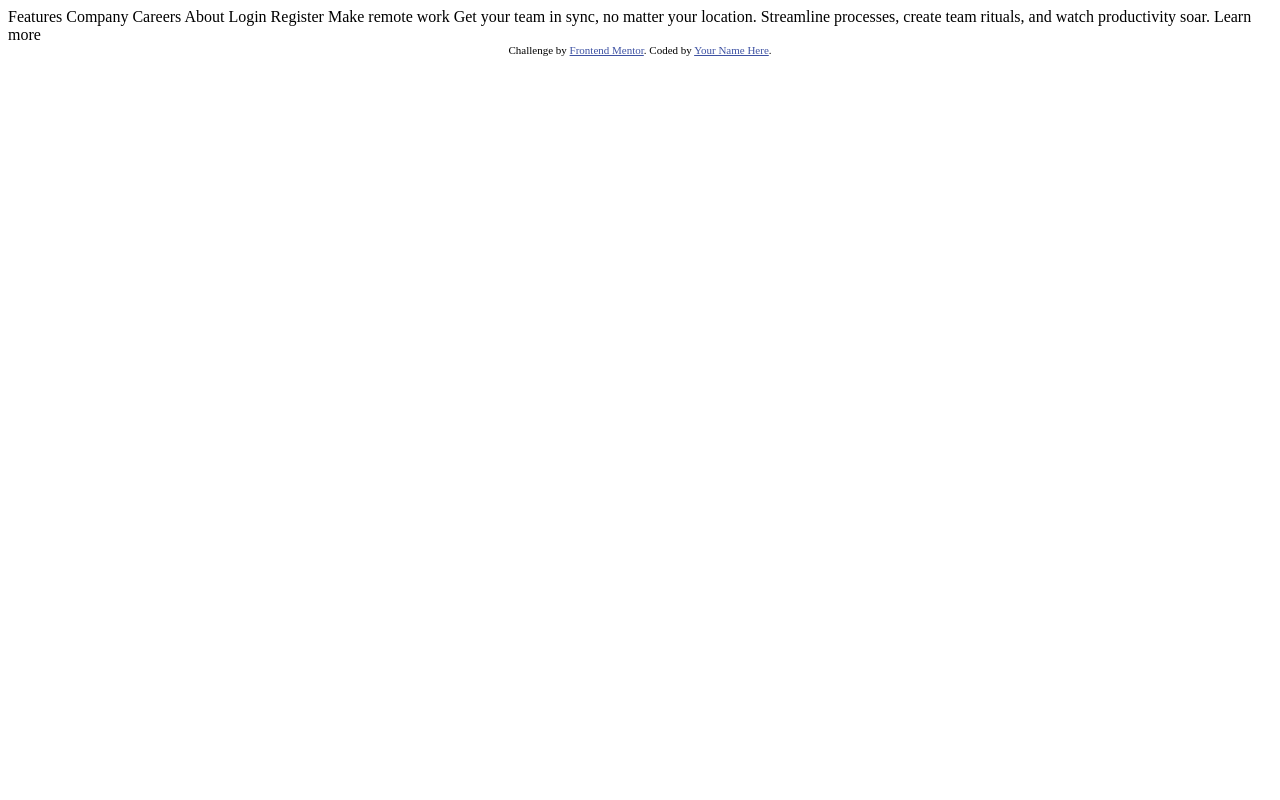
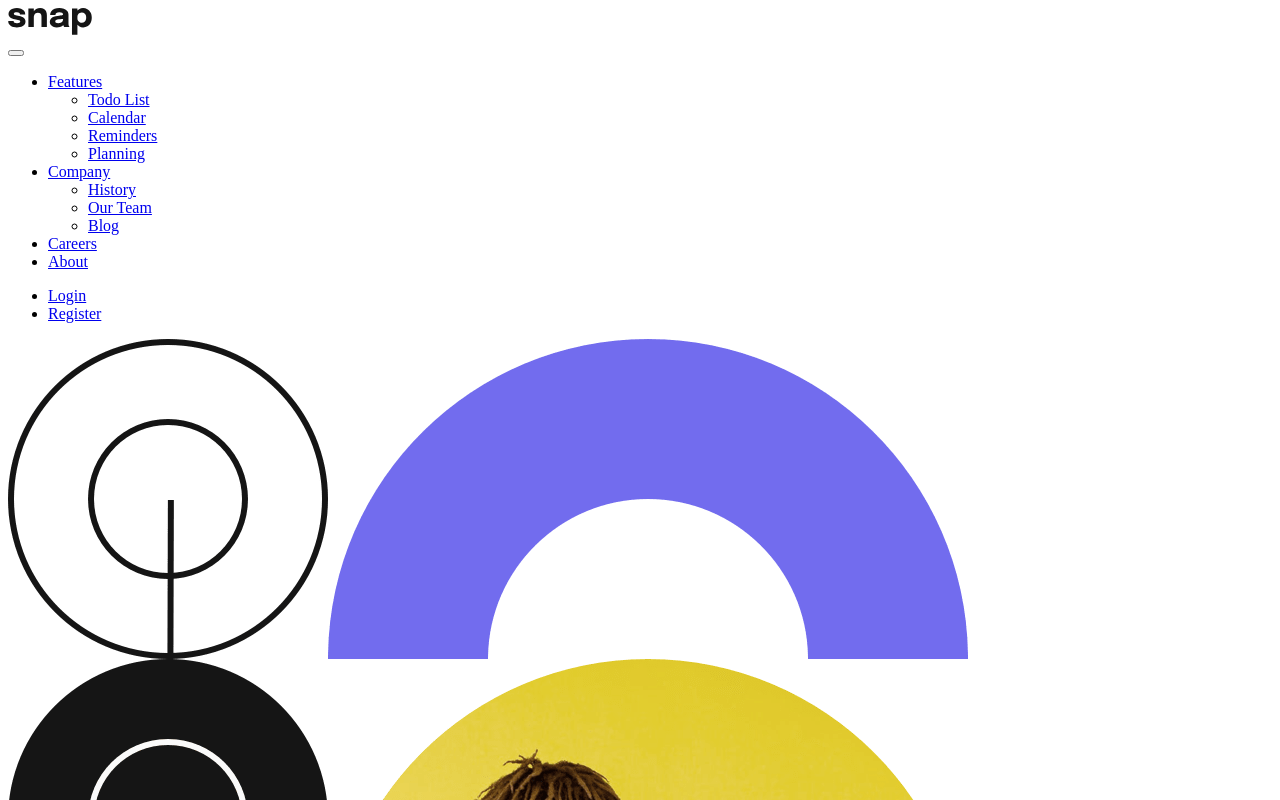
Before and after one commit to NallyNik/fm-intro-section-with-dropdown-navigation, a plain HTML site: page index.html in a window 1280 px wide. Shown: the top 800 px of the page. Drawn offline with Linux system fonts and the light colour scheme.

Commit message:
semantic html

```diff
--- a/index.html
+++ b/index.html
@@ -5,35 +5,76 @@
   <meta name="viewport" content="width=device-width, initial-scale=1.0"> <!-- displays site properly based on user's device -->
 
   <link rel="icon" type="image/png" sizes="32x32" href="./images/favicon-32x32.png">
+  <link rel="stylesheet" href="./assets/css/output.css">
 
   <title>Frontend Mentor | Intro section with dropdown navigation</title>
 
-  <!-- Feel free to remove these styles or customise in your own stylesheet 👍 -->
-  <style>
-    .attribution { font-size: 11px; text-align: center; }
-    .attribution a { color: hsl(228, 45%, 44%); }
-  </style>
 </head>
-<body>
+<body id="body">
+  <header>
+    <img src="./assets/images/logo.svg" alt="" class="logo">
+    <div class="menu-container">
+      <button class="btn-menu" id="mobile-menu"></button>
 
-  Features
-  Company
-  Careers
-  About
+      <nav class="nav" id="menu">
+        <ul>
+          <li class="menu-item"><a href="#">Features</a></li>
+          <ul class="submenu submenu-img">
+            <li><a href="#">Todo List</a></li>
+            <li><a href="#">Calendar</a></li>
+            <li><a href="#">Reminders</a></li>
+            <li><a href="#">Planning</a></li>
+          </ul>
+          <li class="menu-item"><a href="#">Company</a></li>
+          <ul class="submenu">
+            <li><a href="#">History</a></li>
+            <li><a href="#">Our Team</a></li>
+            <li><a href="#">Blog</a></li>
+          </ul>
+          <li><a href="#">Careers</a></li>
+          <li><a href="#">About</a></li>
+        </ul>
+        <ul class="nav-links">
+          <li><a href="#">Login</a></li>
+          <li class="register"><a href="#">Register</a></li>
+        </ul>
+      </nav>
+    </div>
+  </header>
 
-  Login
-  Register
+  <main>
+    <picture>
+      <source media="(max-width: 899px)" srcset="./assets/images/image-hero-mobile.png">
+      <source media="(min-width: 900px)" srcset="./assets/images/image-hero-desktop.png">
+      <img src="./assets/images/image-hero-desktop.png" alt="">
+    </picture>
 
-  Make remote work
+    <section>
+      <div class="text">
+        <h1>Make remote work</h1>
+        <p>
+          Get your team in sync, no matter your location. Streamline processes,
+          create team rituals, and watch productivity soar.
+        </p>
+        <button class="btn">Learn more</button>
+      </div>
 
-  Get your team in sync, no matter your location. Streamline processes,
-  create team rituals, and watch productivity soar.
+      <div class="clients">
+        <img src="./assets/images/client-databiz.svg" alt="">
+        <img src="./assets/images/client-audiophile.svg" alt="">
+        <img src="./assets/images/client-meet.svg" alt="">
+        <img src="./assets/images/client-maker.svg" alt="">
+      </div>
+    </section>
+  </main>
 
-  Learn more
+  <footer>
+    <div class="attribution">
+      Challenge by <a href="https://www.frontendmentor.io?ref=challenge" target="_blank">Frontend Mentor</a>.
+      Coded by <a href="https://github.com/NallyNik" target="_blank">NallyNik</a>.
+    </div>
+  </footer>
 
-  <div class="attribution">
-    Challenge by <a href="https://www.frontendmentor.io?ref=challenge" target="_blank">Frontend Mentor</a>.
-    Coded by <a href="#">Your Name Here</a>.
-  </div>
+  <script src="./assets/js/main.js"></script>
 </body>
 </html>
```
